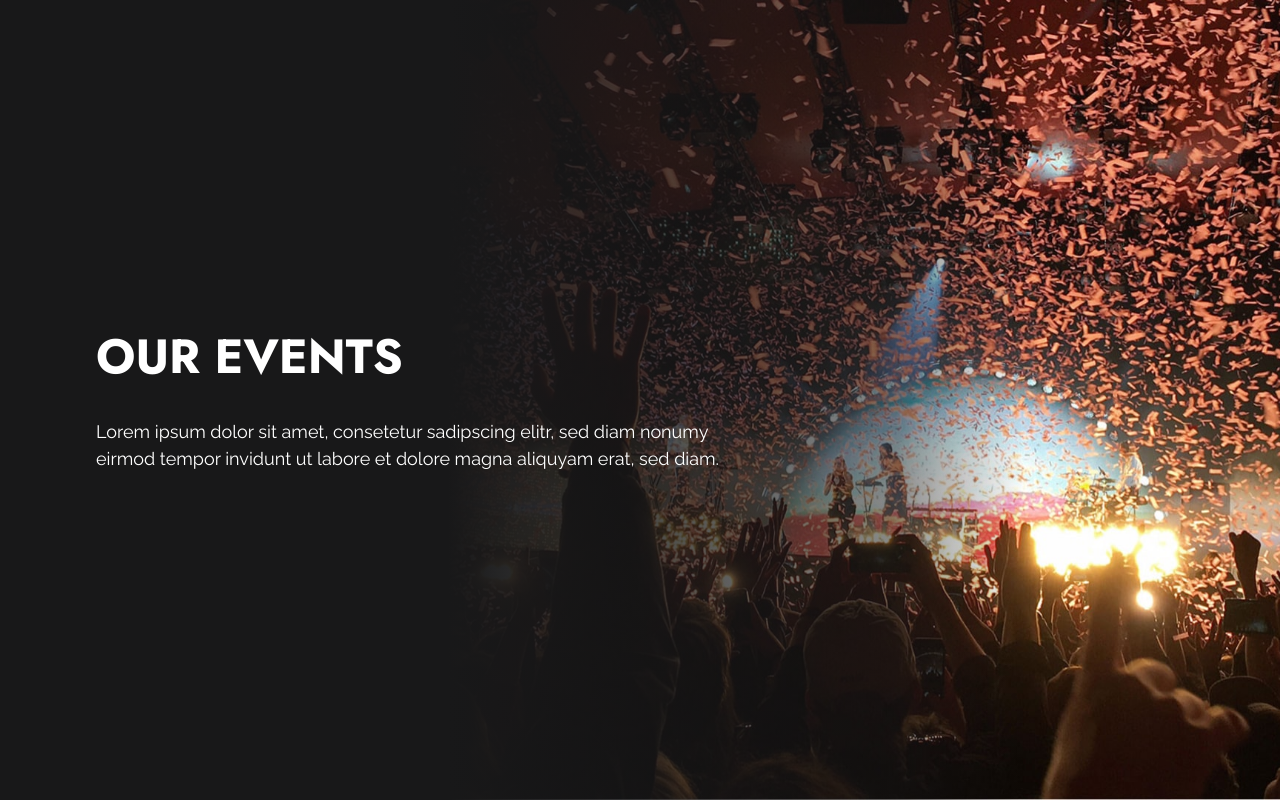
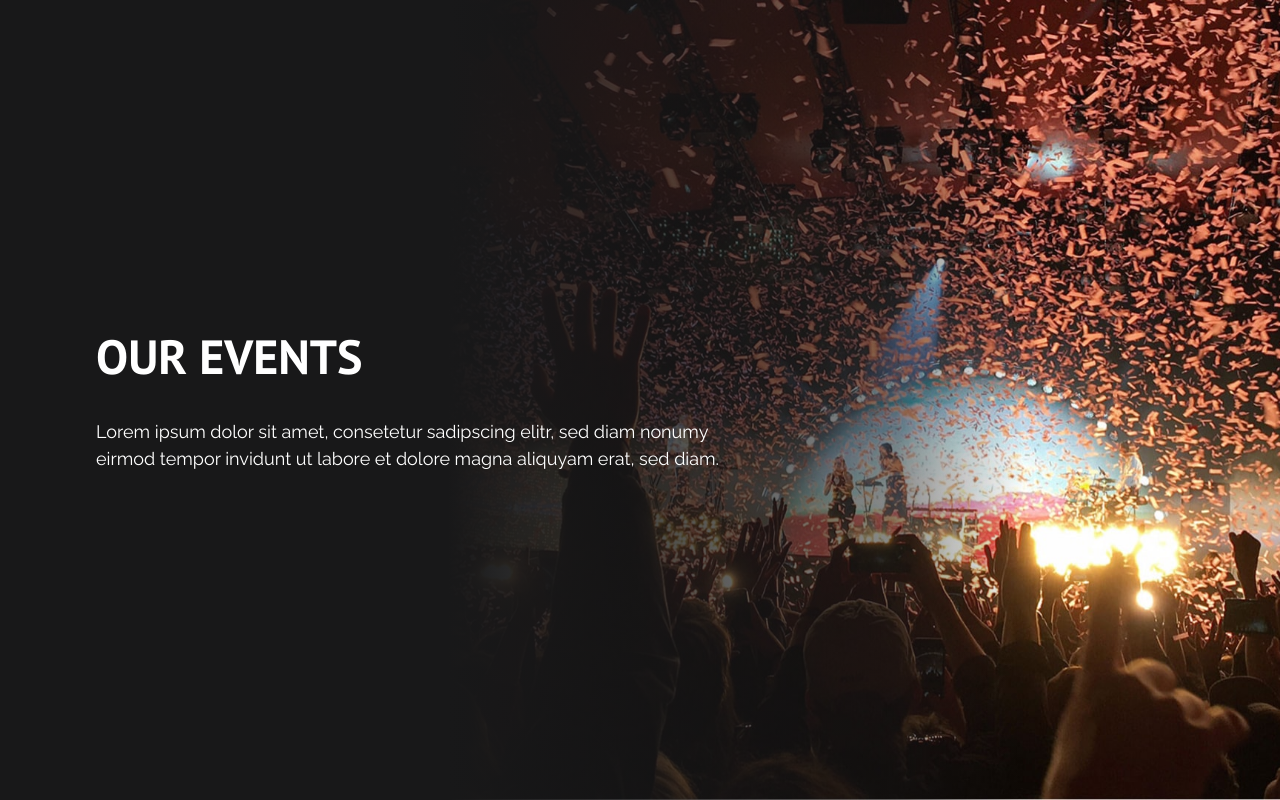
Before and after one commit to sergeycode/uvaro-project, a Next.js app: page / in a window 1280 px wide. Built offline with nearby package versions, Linux system fonts and the light colour scheme.

Commit message:
Change font, adjust image for Hero

```diff
--- a/components/Hero/index.tsx
+++ b/components/Hero/index.tsx
@@ -16,7 +16,7 @@ export default function Hero({ title, text, image }: IHero) {
       }}
       bgRepeat="no-repeat"
       bgPosition={{ base: '50% 0', xl: 'center, calc(50% + 300px) 100%' }}
-      bgSize="cover"
+      bgSize="auto 100%"
       minH="100vh"
       // center content on large screens
       display={{ xl: 'flex' }}
--- a/styles/theme.ts
+++ b/styles/theme.ts
@@ -1,12 +1,12 @@
 import { extendTheme } from '@chakra-ui/react';
-import { Raleway, Jost } from '@next/font/google';
+import { Raleway, PT_Sans } from '@next/font/google';
 
 const raleway = Raleway({ subsets: ['latin'] });
-const jost = Jost({ subsets: ['latin'] });
+const ptSans = PT_Sans({ subsets: ['latin'], weight: '700' });
 
 const theme = extendTheme({
   fonts: {
-    heading: jost.style.fontFamily,
+    heading: ptSans.style.fontFamily,
     body: raleway.style.fontFamily,
   },
   colors: {
```
